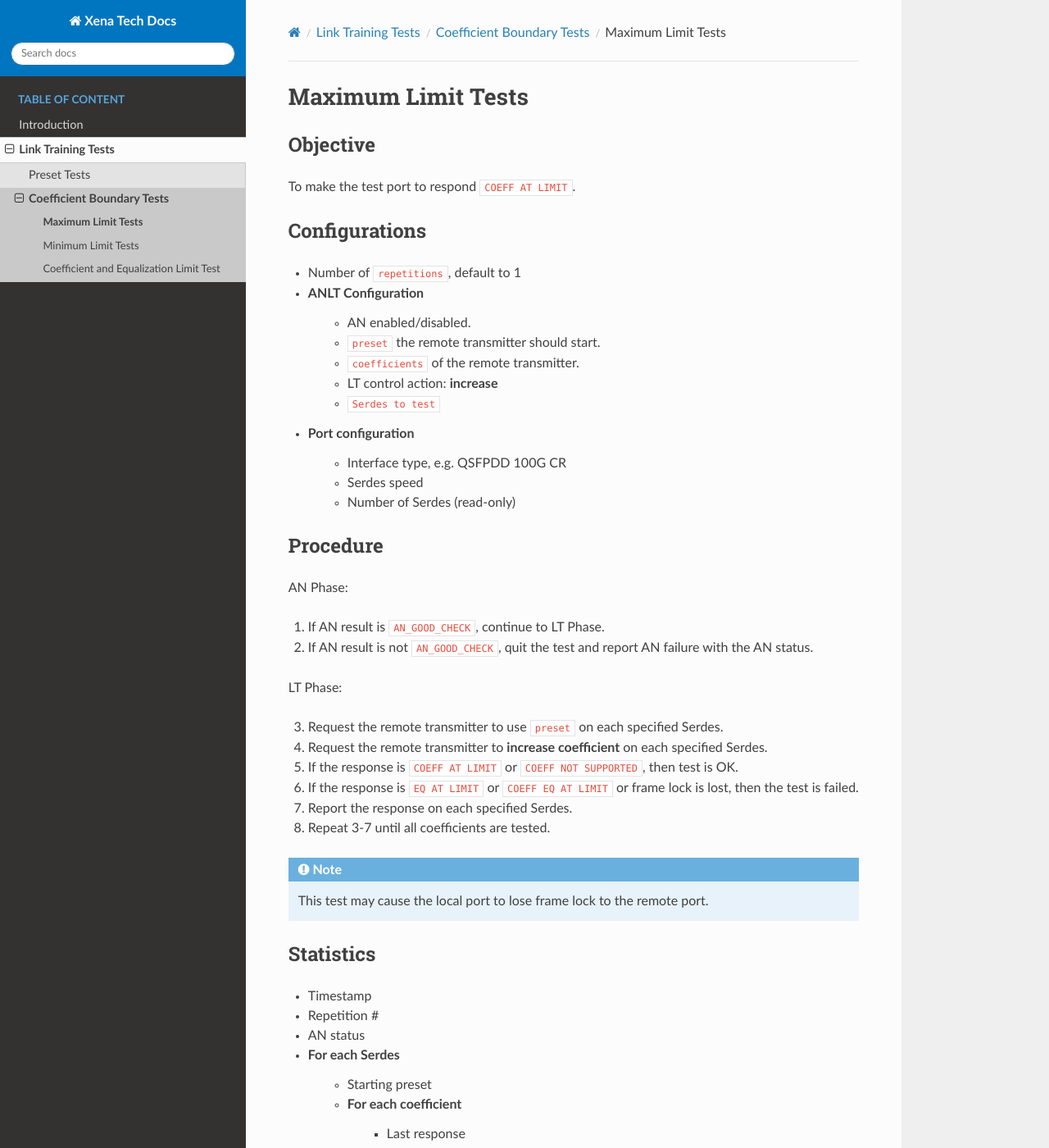
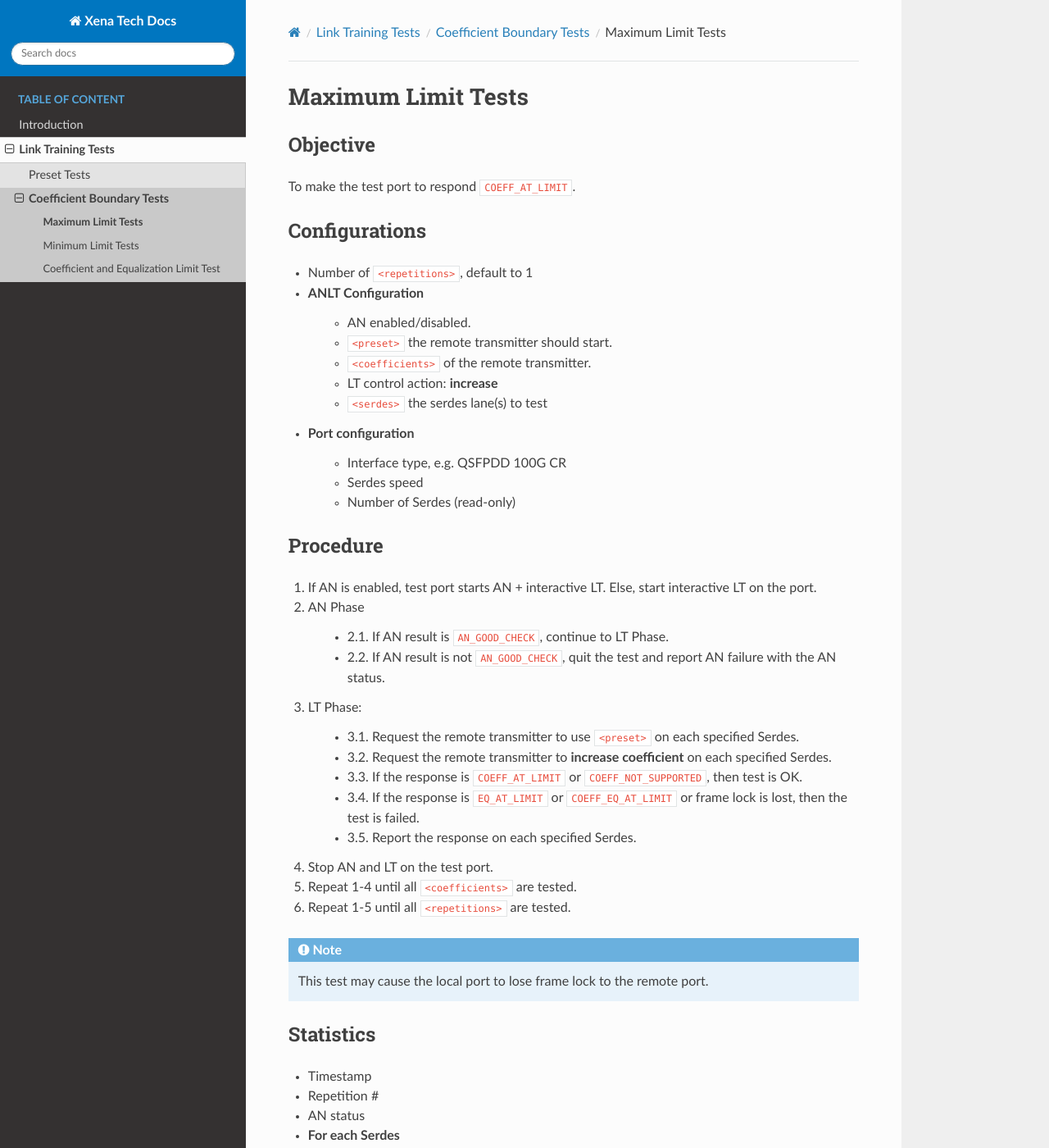
Before and after one commit to xenanetworks/anlt-test-suite, a Sphinx documentation site: the page built from docs/source/link_training_tests/coeff_boundary_tests/max_coeff_limit_test.rst, in a window 1280 px wide and 1400 px high. Shown: the whole window at 82% size. Built offline with Sphinx 7.4.7 and the Read the Docs theme 3.1.0, drawn with Linux system fonts in a browser that asks for light colours.

Commit message:
Rewrite tes description

```diff
--- a/docs/source/link_training_tests/coeff_boundary_tests/max_coeff_limit_test.rst
+++ b/docs/source/link_training_tests/coeff_boundary_tests/max_coeff_limit_test.rst
@@ -5,18 +5,18 @@ Maximum Limit Tests
 Objective
 -----------
 
-To make the test port to respond ``COEFF AT LIMIT``.
+To make the test port to respond ``COEFF_AT_LIMIT``.
 
 Configurations
 -----------------
 
-* Number of ``repetitions``, default to 1
+* Number of ``<repetitions>``, default to 1
 * ANLT Configuration
     * AN enabled/disabled.
-    * ``preset`` the remote transmitter should start.
-    * ``coefficients`` of the remote transmitter.
+    * ``<preset>`` the remote transmitter should start.
+    * ``<coefficients>`` of the remote transmitter.
     * LT control action: **increase**
-    * ``Serdes to test``
+    * ``<serdes>`` the serdes lane(s) to test
 * Port configuration
     * Interface type, e.g. QSFPDD 100G CR
     * Serdes speed
@@ -25,19 +25,24 @@ Configurations
 Procedure
 -----------------
 
-AN Phase:
+1. If AN is enabled, test port starts AN + interactive LT. Else, start interactive LT on the port.
 
-1. If AN result is ``AN_GOOD_CHECK``, continue to LT Phase.
-2. If AN result is not ``AN_GOOD_CHECK``, quit the test and report AN failure with the AN status.
+2. AN Phase
 
-LT Phase:
+    * 2.1. If AN result is ``AN_GOOD_CHECK``, continue to LT Phase.
+    * 2.2. If AN result is not ``AN_GOOD_CHECK``, quit the test and report AN failure with the AN status.
 
-3. Request the remote transmitter to use ``preset`` on each specified Serdes.
-4. Request the remote transmitter to **increase coefficient** on each specified Serdes.
-5. If the response is ``COEFF AT LIMIT`` or ``COEFF NOT SUPPORTED``, then test is OK.
-6. If the response is  ``EQ AT LIMIT`` or ``COEFF EQ AT LIMIT`` or frame lock is lost, then the test is failed.
-7. Report the response on each specified Serdes.
-8. Repeat 3-7 until all coefficients are tested.
+3. LT Phase:
+
+    * 3.1. Request the remote transmitter to use ``<preset>`` on each specified Serdes.
+    * 3.2. Request the remote transmitter to **increase coefficient** on each specified Serdes.
+    * 3.3. If the response is ``COEFF_AT_LIMIT`` or ``COEFF_NOT_SUPPORTED``, then test is OK.
+    * 3.4. If the response is  ``EQ_AT_LIMIT`` or ``COEFF_EQ_AT_LIMIT`` or frame lock is lost, then the test is failed.
+    * 3.5. Report the response on each specified Serdes.
+
+4. Stop AN and LT on the test port.
+5. Repeat 1-4 until all ``<coefficients>`` are tested.
+6. Repeat 1-5 until all ``<repetitions>`` are tested.
 
 .. note::
 
```
Also changed, not shown: docs/source/link_training_tests/preset_tests/link_performance_test.rst (+16 -12 lines).
